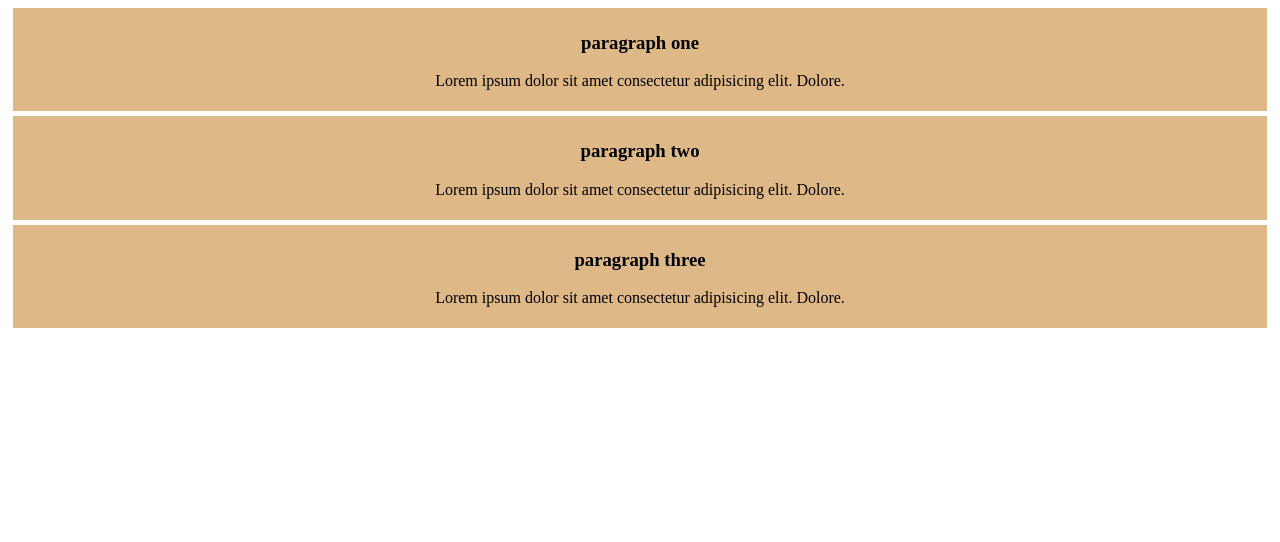
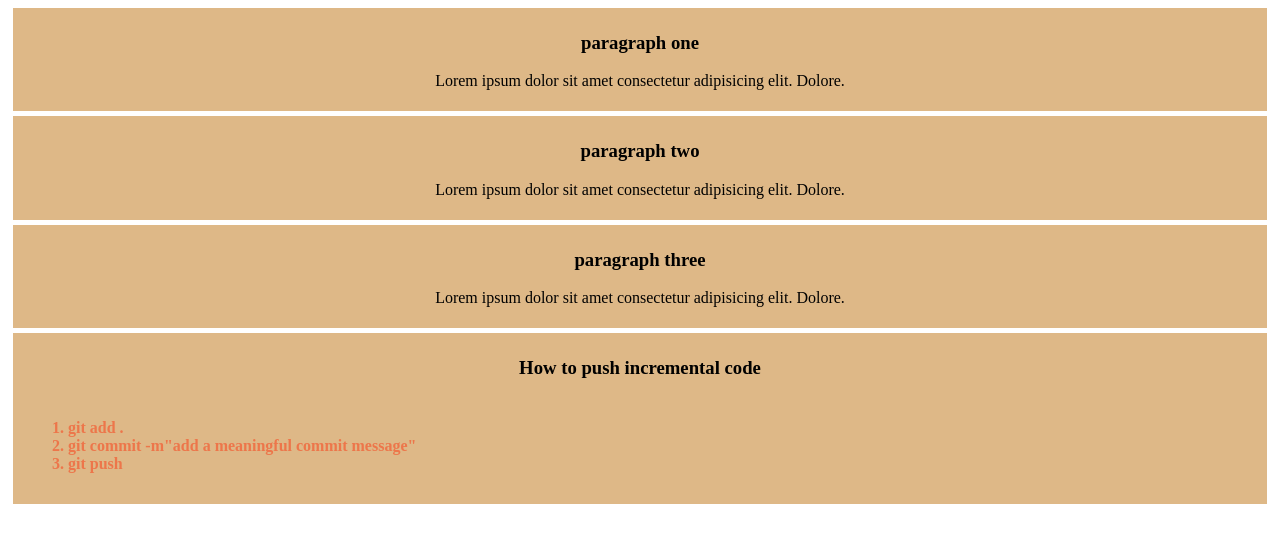
Before and after one commit to M-Arafat61/learning-git, a plain HTML site: page index.html in a window 1280 px wide. Drawn offline with Linux system fonts and the light colour scheme.

Commit message:
added steps of push incremental code

```diff
--- a/index.html
+++ b/index.html
@@ -31,5 +31,18 @@
             Lorem ipsum dolor sit amet consectetur adipisicing elit. Dolore.
         </p>
     </div>
+    <div>
+        <h3>How to push incremental code</h3>
+        <div class="push">
+            <ol>
+                <strong>
+                    <li>git add .</li>
+                    <li>git commit -m"add a meaningful commit message"</li>
+                    <li>git push</li>
+                </strong>
+            </ol>
+        </div>
+        </div>
+
 </body>
 </html>
--- a/styles/style.css
+++ b/styles/style.css
@@ -4,3 +4,7 @@ div{
     padding: 5px;
     text-align: center;
 }
+.push{
+    color: rgba(255, 38, 0, 0.452);
+    text-align: left;
+}
```
